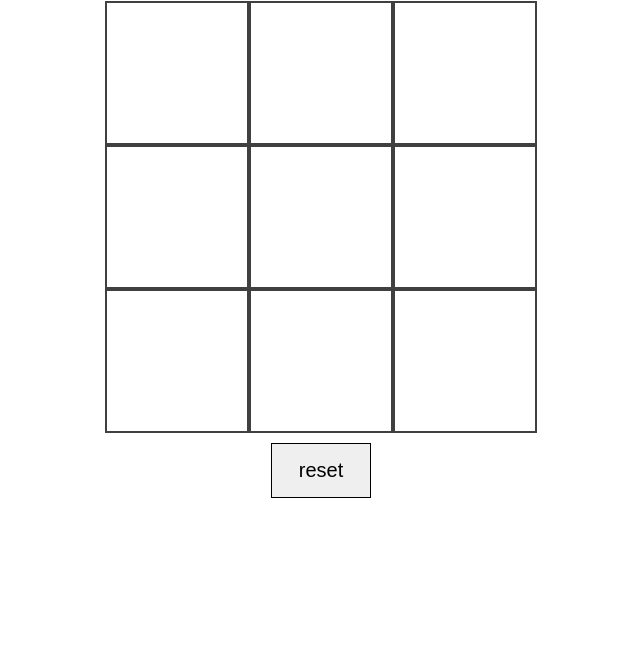
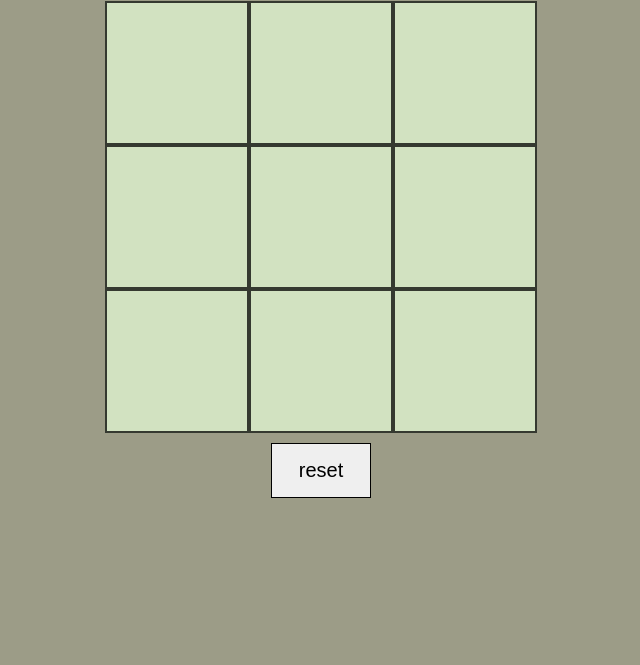
Before and after one commit to Brandon8i8/Tic-Tac-Toe, a plain HTML site: page index.html in a window 1280 px wide. Shown: the part 135-800 px from the top of the page, without its empty margins (319-959 px from the left). Drawn offline with Linux system fonts and the light colour scheme.

Commit message:
edited the board style

```diff
--- a/css/style.css
+++ b/css/style.css
@@ -1,6 +1,8 @@
 body {
  text-align: center;
  font-family: sans-serif;
+ background-color: rgb(156, 156, 135);
+ color: white;
 }
 
 h2 {
@@ -31,6 +33,11 @@ h2 {
  border: 2px solid rgba(0,0,0,0.75);
  height: 140px;
  width: 140px;
+ background-color: rgb(210, 226, 193);
+ color:rgb(56, 56, 35);
+ font-size: 100px;
+ font-family: "Helvetica Neue";
+ line-height: 140px;
 }
 
 #reset-button {
```
